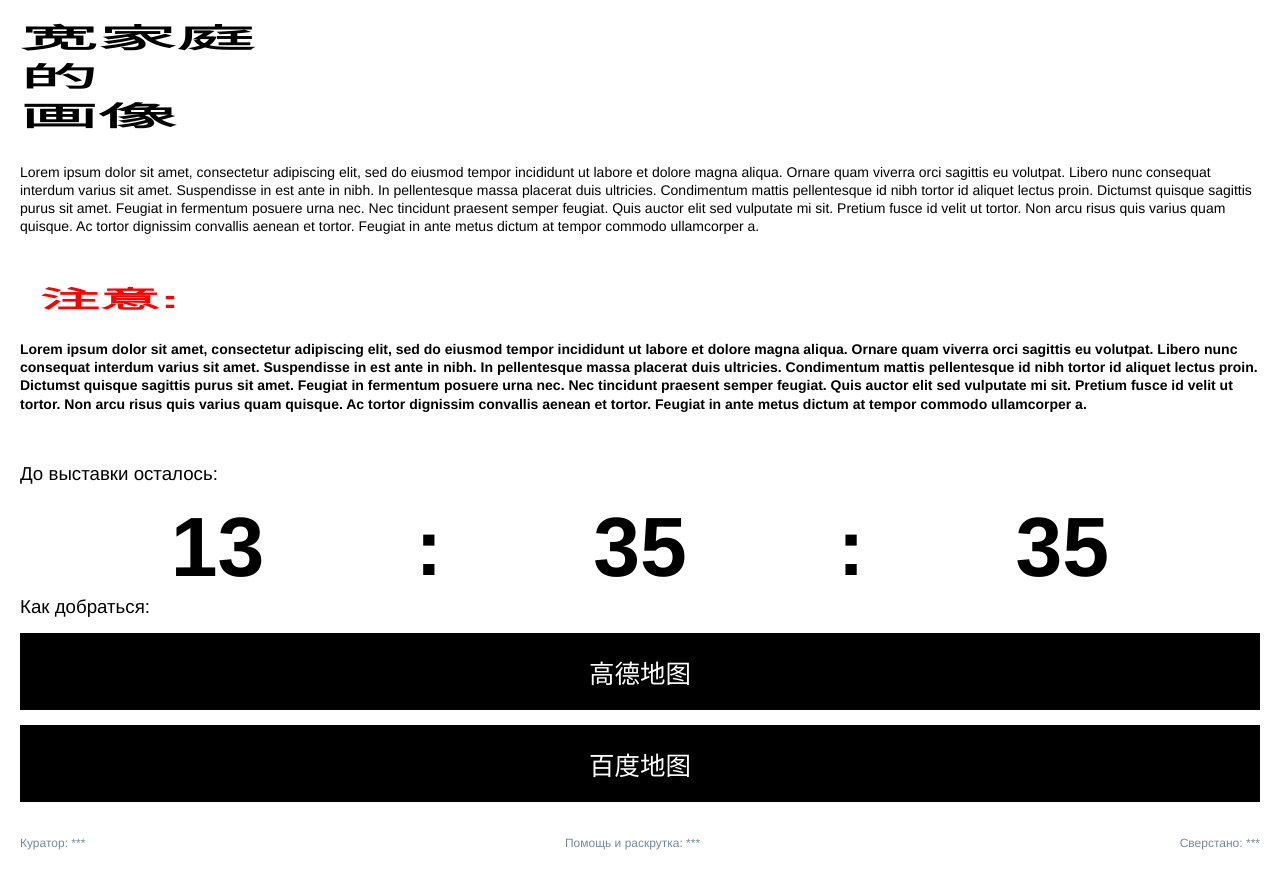
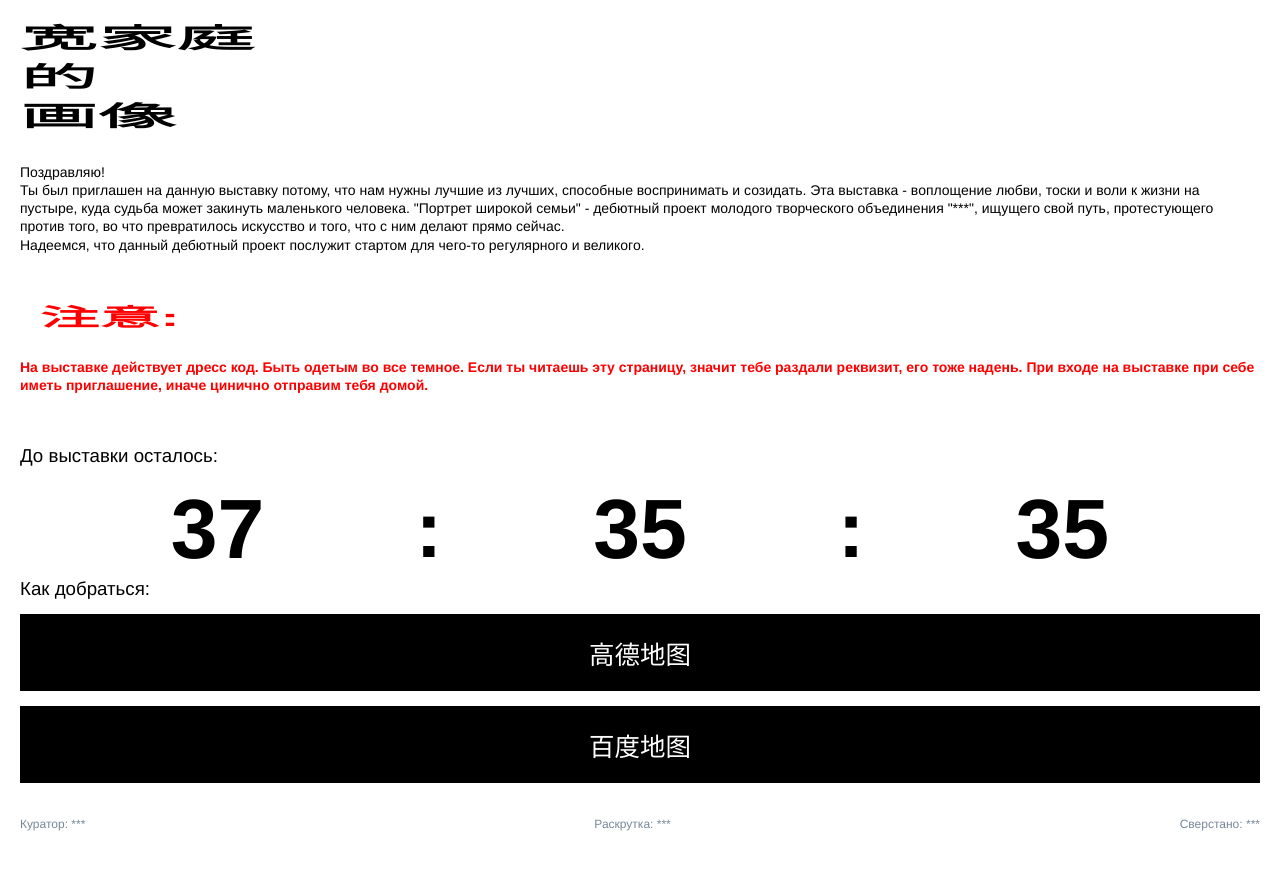
Before and after one commit to Fedya-Mercuriev/widefamily, a plain HTML site: page index.html in a window 1280 px wide. Drawn offline with Linux system fonts and the light colour scheme.

Commit message:
Финальные правки

```diff
--- a/index.html
+++ b/index.html
@@ -15,13 +15,16 @@
 	<span class="main-title__dynamic stretched" data-text="header-3" data-lang ="ru">СЕМЬИ</span>
 </h1>
 <p class="block description">
-	Lorem ipsum dolor sit amet, consectetur adipiscing elit, sed do eiusmod tempor incididunt ut labore et dolore magna aliqua. Ornare quam viverra orci sagittis eu volutpat. Libero nunc consequat interdum varius sit amet. Suspendisse in est ante in nibh. In pellentesque massa placerat duis ultricies. Condimentum mattis pellentesque id nibh tortor id aliquet lectus proin. Dictumst quisque sagittis purus sit amet. Feugiat in fermentum posuere urna nec. Nec tincidunt praesent semper feugiat. Quis auctor elit sed vulputate mi sit. Pretium fusce id velit ut tortor. Non arcu risus quis varius quam quisque. Ac tortor dignissim convallis aenean et tortor. Feugiat in ante metus dictum at tempor commodo ullamcorper a.
+	Поздравляю!<br>
+	Ты был приглашен на данную выставку потому, что нам нужны лучшие из лучших, способные воспринимать и созидать. Эта выставка - воплощение любви, тоски и воли к жизни на пустыре, куда судьба может закинуть маленького человека. "Портрет широкой семьи" - дебютный проект молодого творческого объединения "***", ищущего свой путь, протестующего против того, во что превратилось искусство и того, что с ним делают прямо сейчас.<br>
+	Надеемся, что данный дебютный проект послужит стартом для чего-то регулярного и великого.
 </p>
 <div class="block">
 	<p class="warning warning_red" data-text="warning" data-lang="ru">ВНИМАНИЕ:</p>
 </div>
-<p class="block description description_bold">
-	Lorem ipsum dolor sit amet, consectetur adipiscing elit, sed do eiusmod tempor incididunt ut labore et dolore magna aliqua. Ornare quam viverra orci sagittis eu volutpat. Libero nunc consequat interdum varius sit amet. Suspendisse in est ante in nibh. In pellentesque massa placerat duis ultricies. Condimentum mattis pellentesque id nibh tortor id aliquet lectus proin. Dictumst quisque sagittis purus sit amet. Feugiat in fermentum posuere urna nec. Nec tincidunt praesent semper feugiat. Quis auctor elit sed vulputate mi sit. Pretium fusce id velit ut tortor. Non arcu risus quis varius quam quisque. Ac tortor dignissim convallis aenean et tortor. Feugiat in ante metus dictum at tempor commodo ullamcorper a.
+<p class="block description description_bold description_red">
+	На выставке действует дресс код. Быть одетым во все темное. Если ты читаешь эту страницу, значит тебе раздали реквизит, его тоже надень.
+	При входе на выставке при себе иметь приглашение, иначе цинично отправим тебя домой.
 </p>
 <div class="block">
 	<div class="clock">
@@ -48,7 +51,7 @@
 <footer class="footer">
 	<div class="footer__wrapper">
 		<div class="footer__small-text">Куратор: ***</div>
-		<div class="footer__small-text">Помощь и раскрутка: ***</div>
+		<div class="footer__small-text">Раскрутка: ***</div>
 		<div class="footer__small-text">Сверстано: ***</div>
 	</div>
 </footer>
--- a/src/css/main.css
+++ b/src/css/main.css
@@ -45,6 +45,10 @@ p {
 
 .description_bold {
     font-weight: 900;
+}
+
+.description_red {
+    color: red;
 }
 
 .warning {
--- a/src/js/main.js
+++ b/src/js/main.js
@@ -1,5 +1,5 @@
 function counter() {
-    const countDownDate = new Date("Nov 3, 2023 14:10:00").getTime();
+    const countDownDate = new Date("Nov 4, 2023 14:10:00").getTime();
     const now = new Date().getTime();
     const distance = countDownDate - now;
     const days = Math.floor(distance / (1000 * 60 * 60 * 24));
@@ -10,7 +10,7 @@ function counter() {
     const $minutes = $('.clock__minute');
     const $seconds = $('.clock__second');
 
-    $hours.text(hours.toString().length === 1 ? '0' + hours : hours);
+    $hours.text((hours + (days * 24)).toString().length === 1 ? '0' + (hours + (days * 24)) : (hours + (days * 24)));
     $minutes.text(minutes.toString().length === 1 ? '0' + minutes : minutes);
     $seconds.text(seconds.toString().length === 1 ? '0' + seconds : seconds);
 }
```
